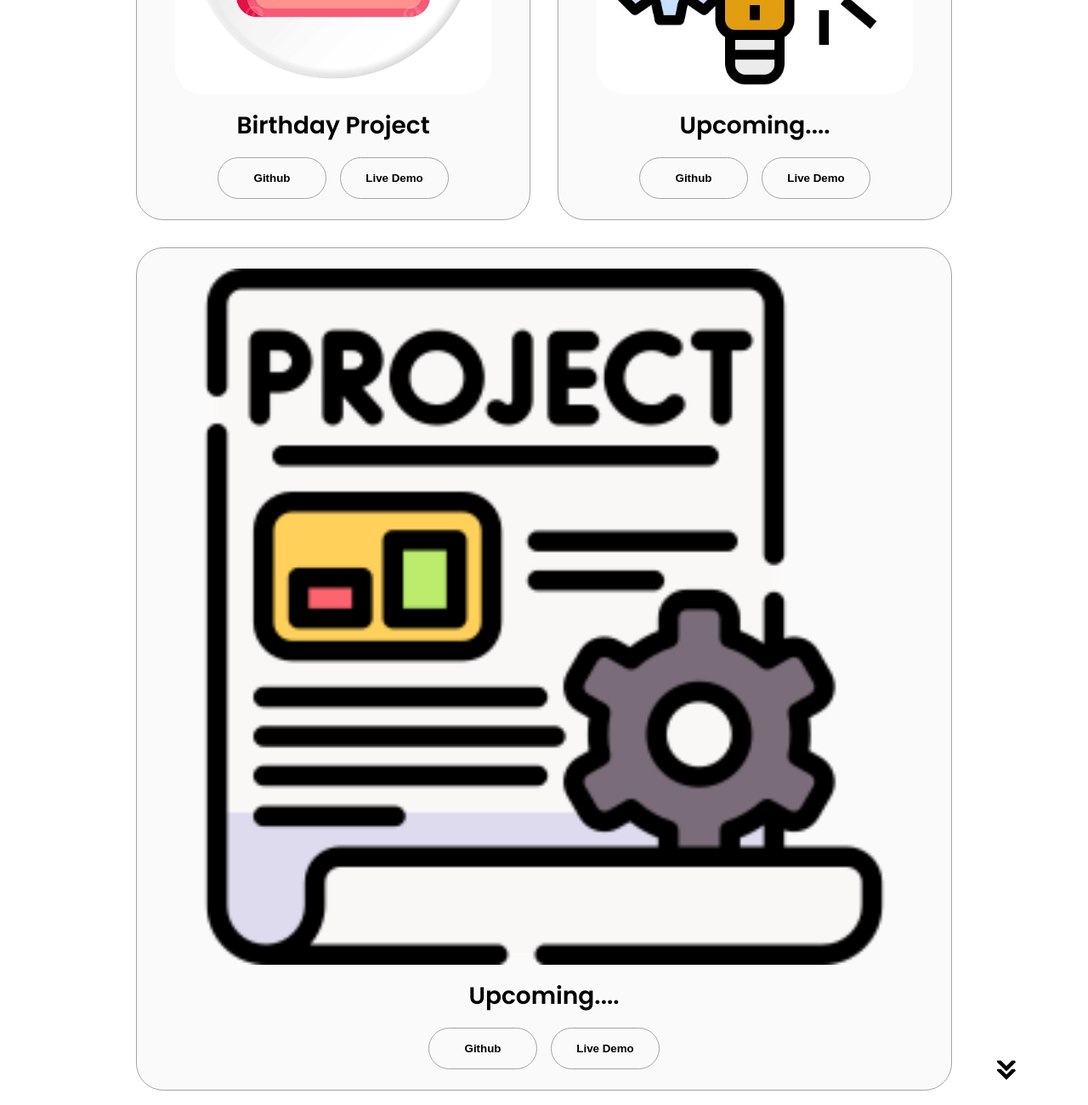
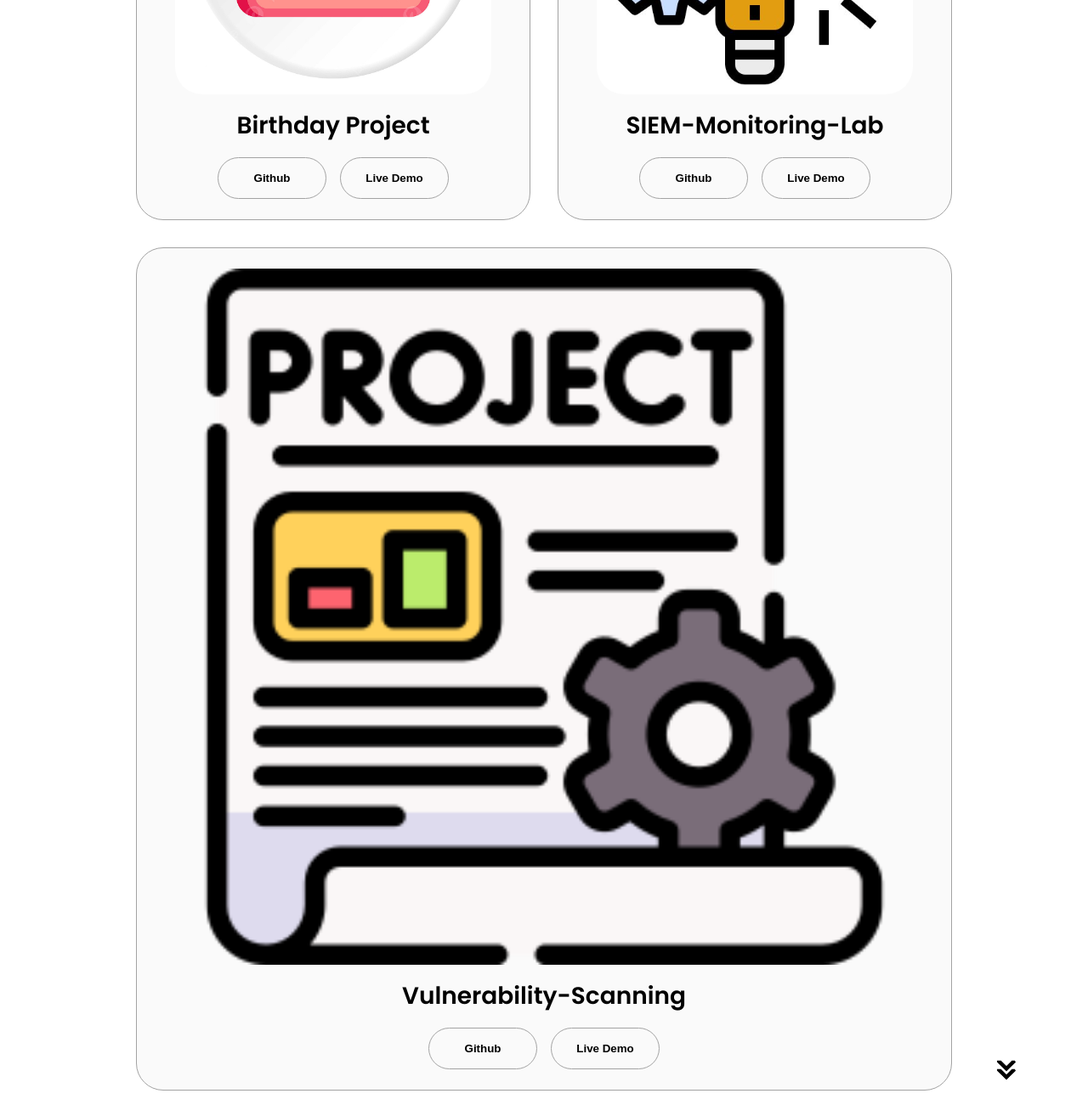
Before and after one commit to khagendra24/Portfolio, a plain HTML site: page index.html in a window 1280 px wide. Shown: the part 2880-4180 px from the top of the page at 85% size. Drawn offline with Linux system fonts and the light colour scheme.

Commit message:
Update project titles in index.html

```diff
--- a/index.html
+++ b/index.html
@@ -293,7 +293,7 @@ Outside of tech, I am a tea lover, an avoid actor and have spent my college days
                 class="project-img"
               />
             </div>
-            <h2 class="experience-sub-title project-title">Upcoming....</h2>
+            <h2 class="experience-sub-title project-title">SIEM-Monitoring-Lab</h2>
             <div class="btn-container">
               <button
                 class="btn btn-color-2 project-btn"
@@ -317,7 +317,7 @@ Outside of tech, I am a tea lover, an avoid actor and have spent my college days
                 class="project-img"
               />
             </div>
-            <h2 class="experience-sub-title project-title">Upcoming....</h2>
+            <h2 class="experience-sub-title project-title">Vulnerability-Scanning</h2>
             <div class="btn-container">
               <button
                 class="btn btn-color-2 project-btn"
```
